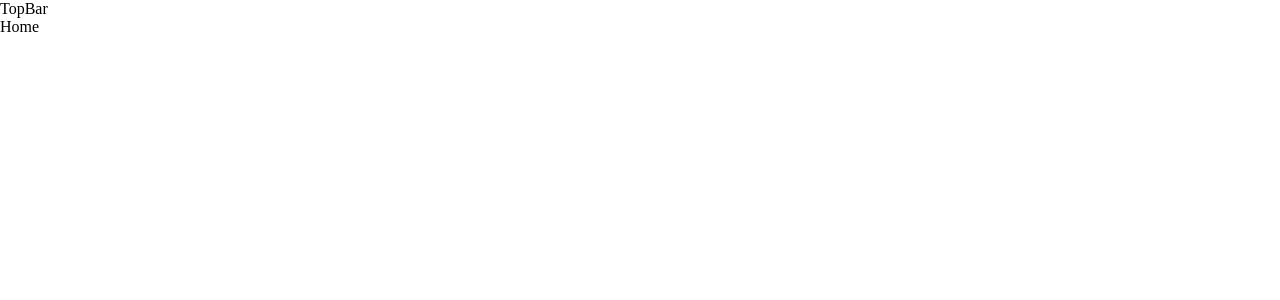
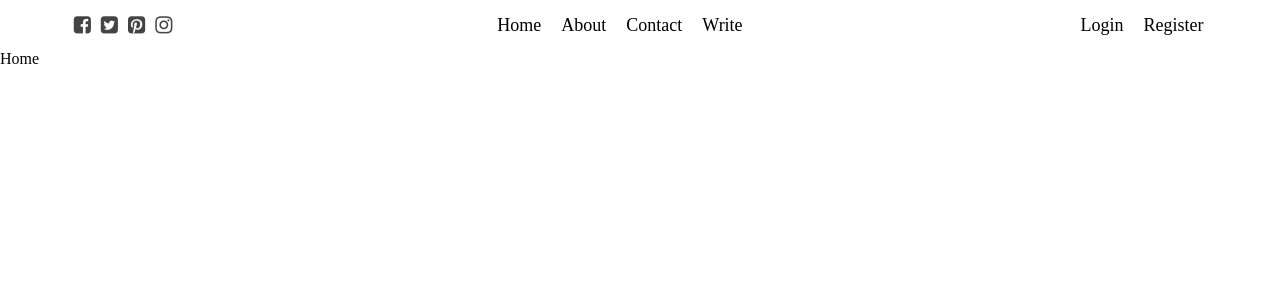
Before and after one commit to slmn7799/Blog-React-WebApp, a React (Vite) app in the folder client/: page / in a window 1280 px wide. Shown: the top 300 px of the page. Built offline with nearby package versions, Linux system fonts and the light colour scheme.

Commit message:
code for topbar

```diff
--- a/client/index.html
+++ b/client/index.html
@@ -5,8 +5,8 @@
     <link rel="icon" type="image/svg+xml" href="/vite.svg" />
     <link rel="preconnect" href="https://fonts.googleapis.com"><link rel="preconnect" href="https://fonts.gstatic.com" crossorigin><link href="https://fonts.googleapis.com/css2?family=Roboto:wght@100;400;500;700&display=swap" rel="stylesheet">
     <link rel="preconnect" href="https://fonts.googleapis.com"><link rel="preconnect" href="https://fonts.gstatic.com" crossorigin><link href="https://fonts.googleapis.com/css2?family=Source+Sans+Pro:wght@200;300;400;600;700;900&display=swap" rel="stylesheet">
-    <!-- <link rel="stylesheet" href="https://cdnjs.cloudflare.com/ajax/libs/font-awesome/4.7.0/css/font-awesome.min.css"> -->
-    <!-- <link rel="stylesheet" href="path/to/font-awesome/css/font-awesome.min.css"> -->
+    <link rel="stylesheet" href="https://cdnjs.cloudflare.com/ajax/libs/font-awesome/4.7.0/css/font-awesome.min.css">
+    <link rel="stylesheet" href="path/to/font-awesome/css/font-awesome.min.css">
     <meta name="viewport" content="width=device-width, initial-scale=1.0" />
     <title>Blog React App</title>
   </head>
@@ -14,6 +14,11 @@
     *{
       margin: 0;
     }
+    .link{
+      text-decoration: none;
+      color: inherit;
+    }
+
   </style>
   <body>
     <div id="root"></div>
--- a/client/src/components/topbar/TopBar.jsx
+++ b/client/src/components/topbar/TopBar.jsx
@@ -1,10 +1,73 @@
+import { useContext } from "react";
+import { UserContext } from "../../context/Context";
 import "./topbar.css";
+import { Link } from "react-router-dom";
 
 const TopBar = () => {
 
+  const { user, dispatch } = useContext(UserContext);
+
   return (
-    <div>
-      TopBar
+    <div className="top">
+      <div className="topLeft">
+        <i className="topIcon fa fa-facebook-square"></i>
+        <i className="topIcon fa fa-twitter-square"></i>
+        <i className="topIcon fa fa-pinterest-square"></i>
+        <i className="topIcon fa fa-instagram"></i>
+      </div>
+      <div className="topCenter">
+        <ul className="topList">
+          <li className="topItemList">
+            <Link className="link" to="/">
+              Home
+            </Link>
+          </li>
+          <li className="topItemList">
+            <Link className="link" to="/">
+              About
+            </Link>
+          </li>
+          <li className="topItemList">
+            <Link className="link" to="/">
+              Contact
+            </Link>
+          </li>
+          <li className="topItemList">
+            <Link className="link" to="/write">
+              Write
+            </Link>
+          </li>
+          <li className="topItemList">
+            <Link className="link" to="/">
+              { user && "Logout"}
+            </Link>
+          </li>
+        </ul>
+      </div>
+      <div className="topRight">
+        { user ? (
+          <ul className="topList">
+            <li className="topItemList">
+              <Link className="link" to="/setting">
+                <img src="" alt="" className="topImg" />
+              </Link>
+            </li>
+          </ul>
+        ) : (
+          <ul className="topList">
+            <li className="topItemList">
+              <Link className="link" to="/login">
+                Login
+              </Link>
+            </li>
+            <li className="topItemList">
+              <Link className="link" to="/register">
+                Register
+              </Link>
+            </li>
+          </ul>
+        ) }
+      </div>
     </div>
   );
 }
--- a/client/src/components/topbar/topbar.css
+++ b/client/src/components/topbar/topbar.css
@@ -0,0 +1,52 @@
+.top{
+    width: 100%;
+    height: 50px;
+    background-color: white;
+    position: sticky;
+    top: 0;
+    display: flex;
+    align-items: center;
+    z-index: 999;
+}
+
+.topLeft,
+.topRight{
+    flex: 3;
+    display: flex;
+    align-items: center;
+    justify-content: center;
+}
+
+.topCenter{
+    flex: 9;
+}
+
+.topIcon {
+    font-size: 20px;
+    margin-right: 10px;
+    color: #444;
+    cursor: pointer;
+}
+
+.topList{
+    display: flex;
+    justify-content: center;
+    margin: 0;
+    padding: 0;
+    list-style: none;
+}
+
+.topItemList {
+    margin-right: 20px;
+    font-size: 18px;
+    font-weight: 300;
+    cursor: pointer;
+}
+
+.topImg {
+    width: 40px;
+    height: 40px;
+    border-radius: 50%;
+    object-fit: cover;
+    cursor: pointer;
+}
```
